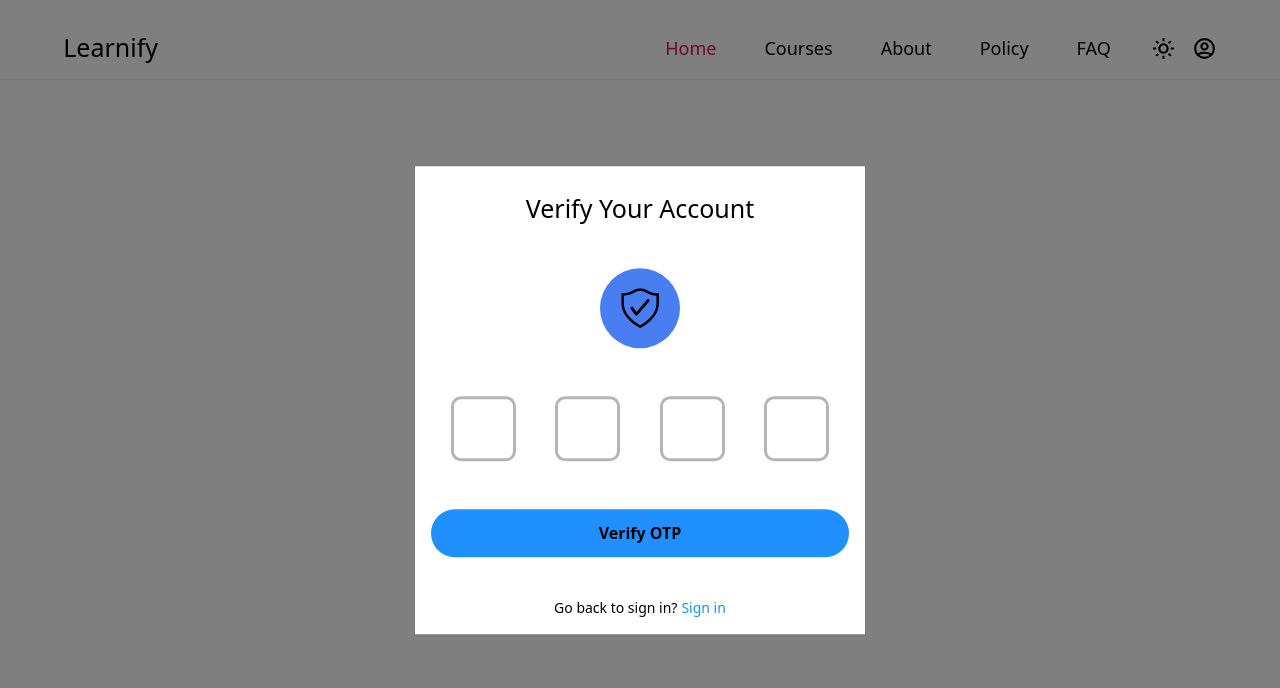
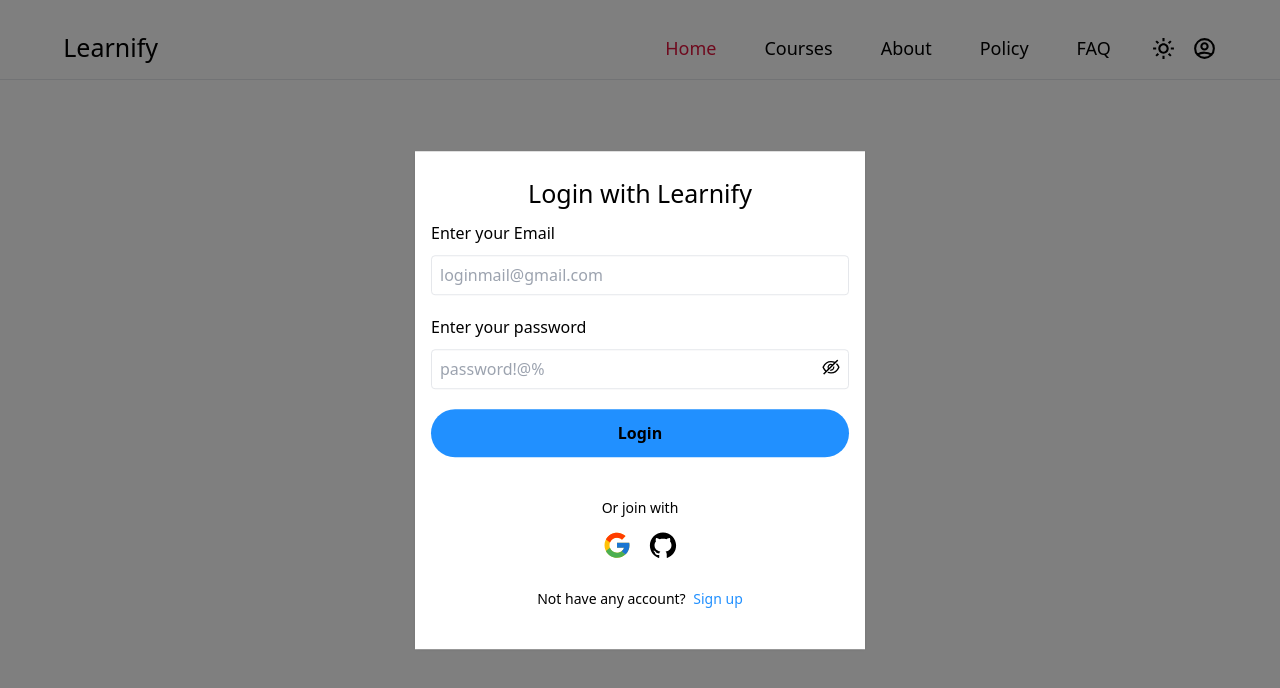
Before and after one commit to Najmul11/LMS-Learnify, a Next.js app in the folder frontend/: page / in a window 1280 px wide. Both pictures are taken after a click on the icon 1204 px from the left and 48 px from the top of the page. Shown: the top 688 px of the page. Built offline with nearby package versions, Linux system fonts and the light colour scheme.

Commit message:
[frontend] registration, otp verification

```diff
--- a/frontend/app/components/Auth/Login.tsx
+++ b/frontend/app/components/Auth/Login.tsx
@@ -31,9 +31,7 @@ const Login = ({ setRoute }: Props) => {
   const formik = useFormik({
     initialValues,
     validationSchema: schema,
-    onSubmit: async ({ email, password }) => {
-      console.log(email, password);
-    },
+    onSubmit: async ({ email, password }) => {},
   });
 
   const { errors, touched, values, handleChange, handleSubmit } = formik;
--- a/frontend/app/components/Auth/SignUp.tsx
+++ b/frontend/app/components/Auth/SignUp.tsx
@@ -1,4 +1,4 @@
-import { useState } from "react";
+import { useState, useEffect } from "react";
 import { useFormik } from "formik";
 import * as Yup from "yup";
 import {
@@ -8,6 +8,8 @@ import {
 } from "react-icons/ai";
 import { FcGoogle } from "react-icons/fc";
 import { styles } from "../../styles/style";
+import { useRegisterMutation } from "@/app/redux/api/auth/authApi";
+import toast from "react-hot-toast";
 
 type Props = {
   setRoute: (route: string) => void;
@@ -23,6 +25,25 @@ const schema = Yup.object().shape({
 
 const SignUp = ({ setRoute }: Props) => {
   const [show, setShow] = useState(false);
+  const [register, { isLoading, data, isSuccess, error }] =
+    useRegisterMutation();
+
+  useEffect(() => {
+    if (isSuccess) {
+      const message = data?.message || "Registration successful";
+      toast.success(message);
+      setRoute("Verification");
+    }
+
+    if (error) {
+      if ("data" in error) {
+        const errorData = error as any;
+        toast.error(errorData.data.message);
+      } else {
+        toast.error("An error occurred.");
+      }
+    }
+  }, [isSuccess, error, setRoute, data?.message]);
 
   const initialValues = {
     name: "",
@@ -33,8 +54,14 @@ const SignUp = ({ setRoute }: Props) => {
   const formik = useFormik({
     initialValues,
     validationSchema: schema,
-    onSubmit: async ({ email, password }) => {
-      console.log(email, password);
+    onSubmit: async ({ name, email, password }) => {
+      const data = {
+        name,
+        email,
+        password,
+      };
+
+      await register(data);
     },
   });
 
--- a/frontend/app/components/Auth/Verification.tsx
+++ b/frontend/app/components/Auth/Verification.tsx
@@ -1,6 +1,9 @@
+import { useAppSelector } from "@/app/redux/hook";
 import { styles } from "../../styles/style";
-import { useState, useRef } from "react";
+import { useState, useRef, useEffect } from "react";
 import { VscWorkspaceTrusted } from "react-icons/vsc";
+import { useActivationMutation } from "@/app/redux/api/auth/authApi";
+import toast from "react-hot-toast";
 
 type VerifyNumber = {
   0: string;
@@ -11,6 +14,23 @@ type VerifyNumber = {
 
 const Verification = ({ setRoute }: { setRoute: (route: string) => void }) => {
   const [invalidError, setInvalidError] = useState<boolean>(false);
+  const { token } = useAppSelector((state) => state.auth);
+  const [activation, { isSuccess, error }] = useActivationMutation();
+
+  useEffect(() => {
+    if (isSuccess) {
+      toast.success("Account activated successfully");
+      setRoute("Login");
+    }
+
+    if (error) {
+      if ("data" in error) {
+        const errorData = error as any;
+        toast.error(errorData.data.message);
+      } else {
+      }
+    }
+  }, [isSuccess, error, setRoute]);
 
   const inputRefs = [
     useRef<HTMLInputElement>(null),
@@ -26,21 +46,30 @@ const Verification = ({ setRoute }: { setRoute: (route: string) => void }) => {
     3: "",
   });
 
-  const verificationHandler = async () => {
-    setInvalidError(true);
-  };
-
   const handleInputChange = (index: number, value: string) => {
     setInvalidError(false);
     const newVerifyNumber = { ...verifyNumber, [index]: value };
     setVerifyNumber(newVerifyNumber);
-    console.log(newVerifyNumber);
 
     if (value === "" && index > 0) {
       inputRefs[index - 1].current?.focus();
     } else if (value.length === 1 && index < 3) {
       inputRefs[index + 1].current?.focus();
     }
+  };
+
+  const verificationHandler = async () => {
+    const verificationNumber = Object.values(verifyNumber).join("");
+
+    if (verificationNumber.length !== 4) {
+      setInvalidError(true);
+      return;
+    }
+
+    await activation({
+      activationToken: token,
+      activationCode: verificationNumber,
+    });
   };
 
   return (
--- a/frontend/app/layout.tsx
+++ b/frontend/app/layout.tsx
@@ -1,9 +1,12 @@
+"use client";
 import "./globals.css";
 
 import { Poppins } from "next/font/google";
 import { Josefin_Sans } from "next/font/google";
 import { ThemeProvider } from "./utils/theme-provider";
+import { Provider } from "react-redux";
 import { Toaster } from "react-hot-toast";
+import store from "./redux/store";
 
 const poppins = Poppins({
   subsets: ["latin"],
@@ -27,10 +30,12 @@ export default function RootLayout({
       <body
         className={`${poppins.variable} ${josefin.variable} !bg-white bg-no-repeat dark:bg-gradient-to-b dark:from-gray-900 dark:to-black duration-300`}
       >
-        <ThemeProvider attribute="class" defaultTheme="system" enableSystem>
-          {children}
-          <Toaster />
-        </ThemeProvider>
+        <Provider store={store}>
+          <ThemeProvider attribute="class" defaultTheme="system" enableSystem>
+            {children}
+            <Toaster />
+          </ThemeProvider>
+        </Provider>
       </body>
     </html>
   );
--- a/frontend/app/page.tsx
+++ b/frontend/app/page.tsx
@@ -6,7 +6,7 @@ import Header from "./components/Header";
 const Page = () => {
   const [open, setOpen] = useState(false);
   const [activeItem, setActiveItem] = useState(0);
-  const [route, setRoute] = useState("Verification");
+  const [route, setRoute] = useState("Login");
   return (
     <div>
       <Meta
--- /dev/null
+++ b/frontend/app/redux/api/apiSlice.ts
@@ -0,0 +1,12 @@
+import { createApi, fetchBaseQuery } from "@reduxjs/toolkit/query/react";
+
+export const api = createApi({
+  reducerPath: "api",
+  baseQuery: fetchBaseQuery({
+    baseUrl: "http://localhost:5001/api/v1",
+  }),
+  tagTypes: [],
+  endpoints: (builder) => ({}),
+});
+
+export const {} = api;
--- /dev/null
+++ b/frontend/app/redux/api/auth/authApi.ts
@@ -0,0 +1,32 @@
+import { api } from "../apiSlice";
+import { userRegistration } from "./authSlice";
+
+const authApi = api.injectEndpoints({
+  endpoints: (builder) => ({
+    register: builder.mutation({
+      query: (data) => ({
+        url: "/users/registration",
+        method: "POST",
+        body: data,
+        credentials: "include" as const,
+      }),
+
+      async onQueryStarted(arg, { queryFulfilled, dispatch }) {
+        try {
+          const result = await queryFulfilled;
+
+          dispatch(userRegistration({ token: result.data.data.token }));
+        } catch (error) {}
+      },
+    }),
+    activation: builder.mutation({
+      query: (data) => ({
+        url: "/users/activate-user",
+        method: "POST",
+        body: data,
+      }),
+    }),
+  }),
+});
+
+export const { useRegisterMutation, useActivationMutation } = authApi;
--- /dev/null
+++ b/frontend/app/redux/api/auth/authSlice.ts
@@ -0,0 +1,29 @@
+import { createSlice } from "@reduxjs/toolkit";
+
+const initialState = {
+  token: "",
+  user: "",
+};
+
+const authSlice = createSlice({
+  name: "auth",
+  initialState,
+  reducers: {
+    userRegistration: (state, action) => {
+      state.token = action.payload.token;
+    },
+    userLoggedIn: (state, action) => {
+      state.token = action.payload.accessToken;
+      state.user = action.payload.user;
+    },
+    userLoggedOut: (state) => {
+      state.token = "";
+      state.user = "";
+    },
+  },
+});
+
+export const { userRegistration, userLoggedIn, userLoggedOut } =
+  authSlice.actions;
+
+export default authSlice.reducer;
--- /dev/null
+++ b/frontend/app/redux/hook.ts
@@ -0,0 +1,6 @@
+import { useDispatch, useSelector } from "react-redux";
+import type { TypedUseSelectorHook } from "react-redux";
+import type { RootState, AppDispatch } from "./store";
+
+// export const useAppDispatch: () => AppDispatch = useDispatch;
+export const useAppSelector: TypedUseSelectorHook<RootState> = useSelector;
--- /dev/null
+++ b/frontend/app/redux/store.ts
@@ -0,0 +1,21 @@
+"use client";
+
+import { configureStore } from "@reduxjs/toolkit";
+
+import { api } from "./api/apiSlice";
+import authSlice from "./api/auth/authSlice";
+
+const store = configureStore({
+  reducer: {
+    [api.reducerPath]: api.reducer,
+    auth: authSlice,
+  },
+  middleware: (getDefaultMiddleware) =>
+    getDefaultMiddleware().concat(api.middleware),
+  devTools: false,
+});
+
+export type RootState = ReturnType<typeof store.getState>;
+export type AppDispatch = typeof store.dispatch;
+
+export default store;
```
Also changed, not shown: frontend/app/Provider.tsx (added, +10 -0 lines), 2 other files (tests, documents, lock files or other folders).
